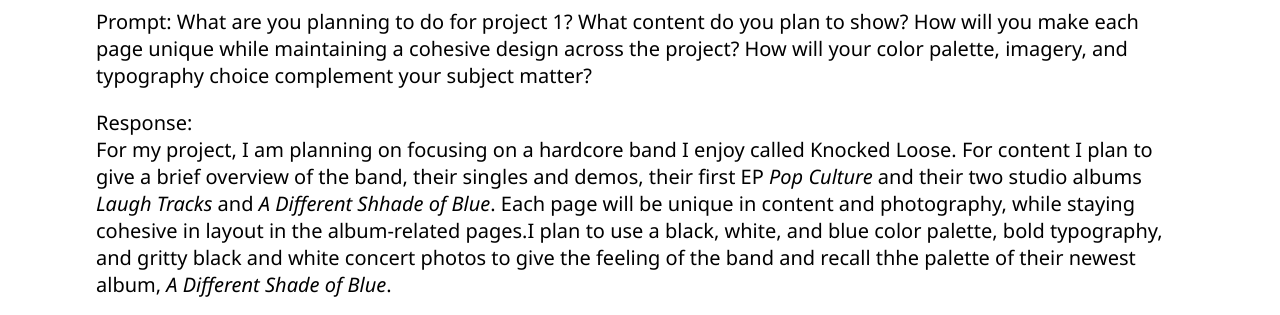
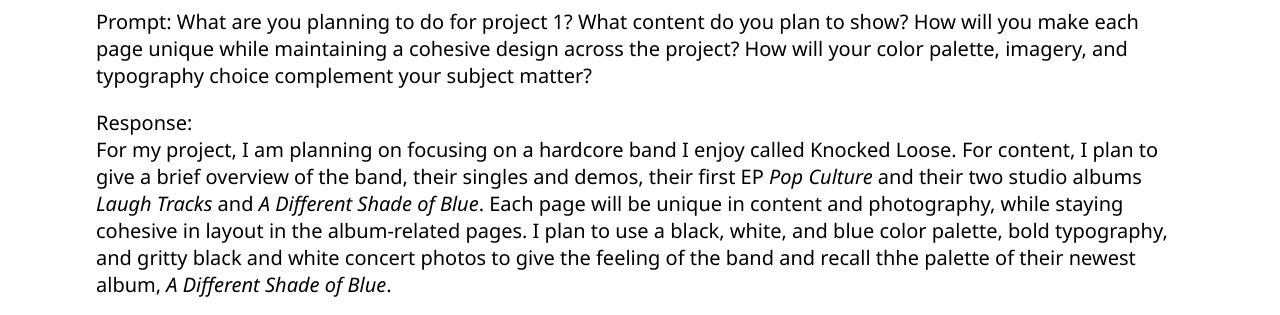
Before and after one commit to mattdavidsondesign/mattdavidsondesign.github.io, a plain HTML site: page design-journal.html in a window 1280 px wide. Shown: the part 634-949 px from the top of the page. Drawn offline with Linux system fonts and the light colour scheme.

Commit message:
typo edits

```diff
--- a/design-journal.html
+++ b/design-journal.html
@@ -25,7 +25,7 @@
       <section>
         <h2>Week Two</h2>
         <p>Prompt: What are you planning to do for project 1? What content do you plan to show? How will you make each page unique while maintaining a cohesive design across the project? How will your color palette, imagery, and typography choice complement your subject matter?</p>
-        <p>Response: <br> For my project, I am planning on focusing on a hardcore band I enjoy called Knocked Loose. For content I plan to give a brief overview of the band, their singles and demos, their first EP <i>Pop Culture</i> and their two studio albums <i>Laugh Tracks</i> and <i>A Different Shhade of Blue</i>. Each page will be unique in content and photography, while staying cohesive in layout in the album-related pages.I plan to use a black, white, and blue color palette, bold typography, and gritty black and white concert photos to give the feeling of the band and recall thhe palette of their newest album, <i>A Different Shade of Blue</i>.</p>
+        <p>Response: <br> For my project, I am planning on focusing on a hardcore band I enjoy called Knocked Loose. For content, I plan to give a brief overview of the band, their singles and demos, their first EP <i>Pop Culture</i> and their two studio albums <i>Laugh Tracks</i> and <i>A Different Shade of Blue</i>. Each page will be unique in content and photography, while staying cohesive in layout in the album-related pages. I plan to use a black, white, and blue color palette, bold typography, and gritty black and white concert photos to give the feeling of the band and recall thhe palette of their newest album, <i>A Different Shade of Blue</i>.</p>
         <p>Inspiring site of the week: <a href="https://anichart.net/Fall-2020">AniChart</a></p>
       </section>
       <section>
```
